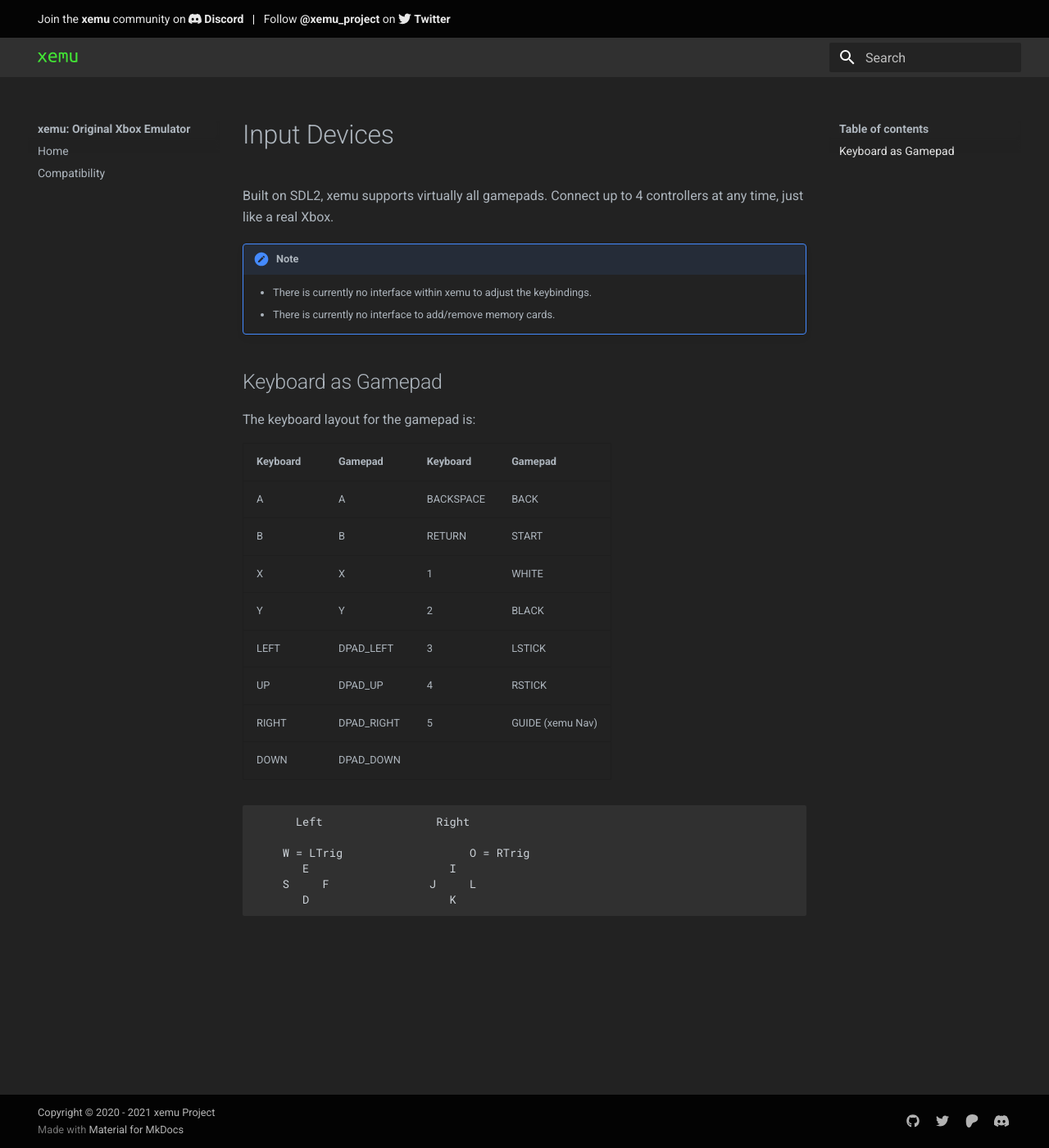
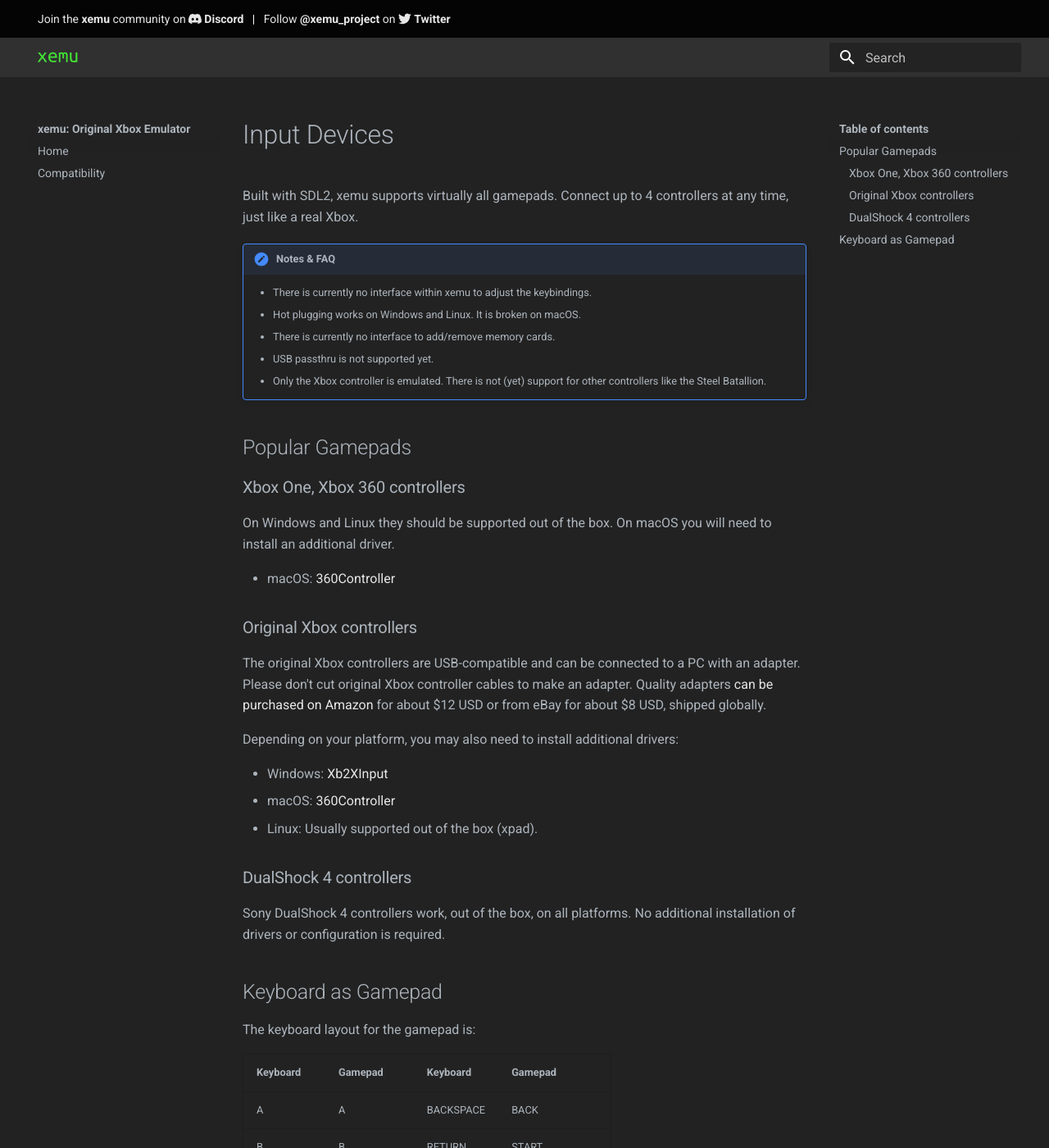
Before and after one commit to xemu-project/xemu-website, an MkDocs documentation site: the page built from docs/docs/input.md, in a window 1280 px wide and 1400 px high. Shown: the whole window at 82% size. Built offline with MkDocs 1.6.1 and Material for MkDocs 9.7.7, drawn with Linux system fonts in a browser that asks for light colours.

Commit message:
Add popular controller info

```diff
--- a/docs/docs/input.md
+++ b/docs/docs/input.md
@@ -1,9 +1,39 @@
-Built on SDL2, xemu supports virtually all gamepads. Connect up to 4 controllers
-at any time, just like a real Xbox.
+Built with SDL2, xemu supports virtually all gamepads. Connect up to 4
+controllers at any time, just like a real Xbox.
 
-!!! note
+!!! note "Notes & FAQ"
     * There is currently no interface within xemu to adjust the keybindings.
+    * Hot plugging works on Windows and Linux. It is broken on macOS.
     * There is currently no interface to add/remove memory cards.
+    * USB passthru is not supported yet.
+    * Only the Xbox controller is emulated. There is not (yet) support for other controllers like the Steel Batallion.
+
+## Popular Gamepads
+
+### Xbox One, Xbox 360 controllers
+
+On Windows and Linux they should be supported out of the box. On macOS you will
+need to install an additional driver.
+
+* macOS: [360Controller](https://github.com/360Controller/360Controller)
+
+### Original Xbox controllers
+
+The original Xbox controllers are USB-compatible and can be connected to a PC
+with an adapter. Please don't cut original Xbox controller cables to make an
+adapter. Quality adapters [can be purchased on Amazon](https://www.amazon.com/Mcbazel-Replacement-Xbox-Controller-Adapter-Microsoft/dp/B000RT2868)
+for about $12 USD or from eBay for about $8 USD, shipped globally.
+
+Depending on your platform, you may also need to install additional drivers:
+
+* Windows: [Xb2XInput](https://github.com/emoose/Xb2XInput)
+* macOS: [360Controller](https://github.com/360Controller/360Controller)
+* Linux: Usually supported out of the box (xpad).
+
+### DualShock 4 controllers
+
+Sony DualShock 4 controllers work, out of the box, on all platforms. No
+additional installation of drivers or configuration is required.
 
 ## Keyboard as Gamepad
 
```
